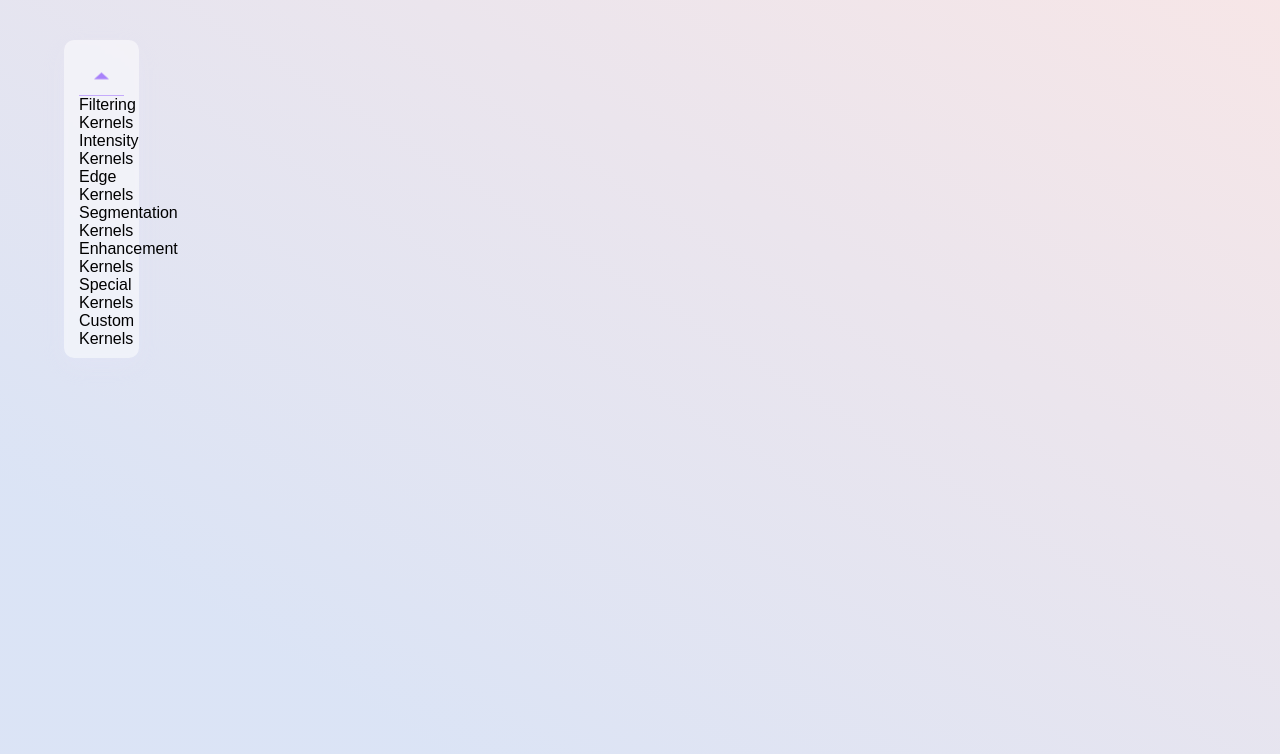
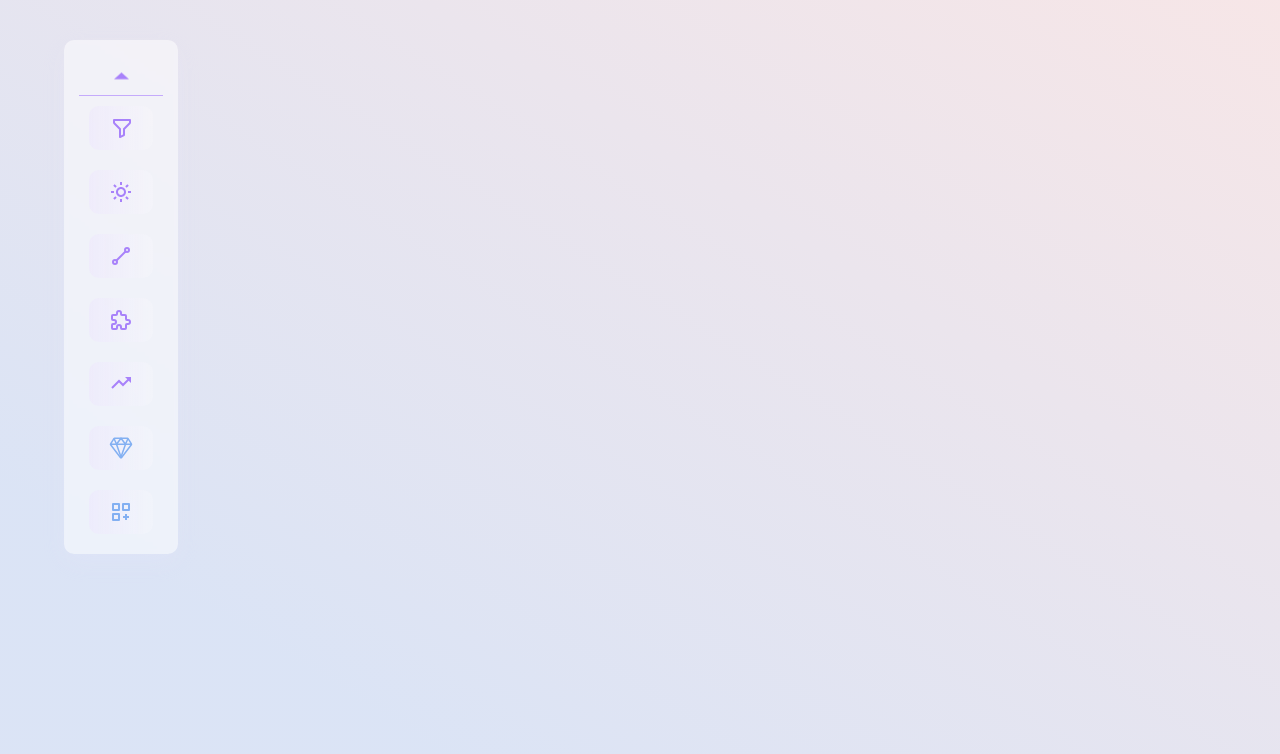
Before and after one commit to kiritoroo/convolution-explore, a React (Vite) app: page / in a window 1280 px wide. Both pictures are taken after a click on the button 101 px from the left and 72 px from the top of the page. Shown: the top 754 px of the page. Built offline with nearby package versions, Linux system fonts and the light colour scheme; a web font is replaced by a local one.

Commit message:
update: kernel category item

```diff
--- a/src/components/2DExperience/KernelCategory.tsx
+++ b/src/components/2DExperience/KernelCategory.tsx
@@ -1,6 +1,4 @@
-import React, { useCallback, useEffect } from "react";
-import * as S from '@style2d/KernelCategory.styled'
-import * as M from '@motion2d/KernelCategory.motion'
+import React, { useCallback, useEffect, useState } from "react";
 import {
   isCollapseVezKernelCategoryState,
   isCollapseHozKernelCategoryState
@@ -9,10 +7,14 @@ import {
   kernelCategoryDataSelector
 } from '@store/selectors'
 import { useRecoilState, useRecoilValue } from "recoil";
+import { KernelCategoryItem } from "@comp2d/KernelCategoryItem";
+import * as S from '@style2d/KernelCategory.styled';
+import * as M from '@motion2d/KernelCategory.motion';
 
-interface IProps { }
+interface IProps {}
 
 export const KernelCategory = React.memo((props: IProps) => {
+  const [isShowButtonCollapseHoz, setisShowButtonCollapseHoz] = useState<boolean>(false)
   const kernelCategoryData = useRecoilValue(kernelCategoryDataSelector);
   const [ isCollapseVez, setIsCollapseVez ] = useRecoilState(isCollapseVezKernelCategoryState);
   const [ isCollapseHoz, setIsCollapseHoz ] = useRecoilState(isCollapseHozKernelCategoryState);
@@ -35,25 +37,29 @@ export const KernelCategory = React.memo((props: IProps) => {
             isCollapseVez={isCollapseVez}/>
         </M.MotionButtonCollapseVez>
 
-        <S.StyledBoudingRectCollapseHoz>
+        <S.StyledBoudingRectCollapseHoz
+          onMouseMove={() => setisShowButtonCollapseHoz(true)}
+          onMouseLeave={() => setisShowButtonCollapseHoz(false)}>
           <M.MotionButtonCollapseHoz
+            isCollapseVez={isCollapseVez}
             isCollapseHoz={isCollapseHoz}
+            isShowButtonCollapseHoz={isShowButtonCollapseHoz}
             onClick={handleButtonCollapseHozClick}>
             <M.MotionIconCollapseHoz
               isCollapseHoz={isCollapseHoz}/>
           </M.MotionButtonCollapseHoz>
         </S.StyledBoudingRectCollapseHoz>
 
-        <M.MotionCategoryListWrapper>
+        {/* <M.MotionCategoryListWrapper> */}
           {kernelCategoryData.categoryList && kernelCategoryData.categoryList.map((item, index) => (
             <M.MotionCategoryWrapper
              key={item.id}
              isCollapseVez={isCollapseVez}
              index={index}>
-              { item.label }
+              <KernelCategoryItem categoryData={item}/>
             </M.MotionCategoryWrapper>
           ))}
-        </M.MotionCategoryListWrapper>
+        {/* </M.MotionCategoryListWrapper> */}
       </S.StyledContainer>
     </React.Fragment>
   )
--- /dev/null
+++ b/src/components/2DExperience/KernelCategoryItem.tsx
@@ -0,0 +1,71 @@
+import React, { ReactNode, useMemo } from "react";
+import { BiFilterAlt, BiSun, BiCustomize, BiTrendingUp } from 'react-icons/bi'
+import { TbLine, TbPuzzle } from 'react-icons/tb'
+import { IoDiamondOutline } from 'react-icons/io5'
+import { TKernelCategory } from "@type/index";
+import {
+  isCollapseHozKernelCategoryState
+} from '@store/atoms';
+import {
+  kernelCategoryDataSelector
+} from '@store/selectors';
+import { useRecoilValue } from "recoil";
+import * as S from '@style2d/KernelCategoryItem.styled';
+import * as M from '@motion2d/KernelCategoryItem.motion';
+
+type TCategoryIconMap = {
+  [key: string]: React.ReactNode;
+}
+
+interface Props {
+  categoryData: TKernelCategory
+}
+
+export const KernelCategoryItem = React.memo(( props: Props ) => {
+  const { categoryData } = props
+
+  const kernelCategoryData = useRecoilValue(kernelCategoryDataSelector)
+  const isCollapseHoz = useRecoilValue(isCollapseHozKernelCategoryState)
+
+  const categoryIconMap = useMemo<TCategoryIconMap>(() => ({
+    filtering: <BiFilterAlt size={'1.5em'} color='#A882FA'/>,
+    intensity: <BiSun size={'1.5em'} color='#A882FA'/>,
+    edge: <TbLine size={'1.5em'} color='#A882FA'/>,
+    segmentation: <TbPuzzle  size={'1.5em'} color='#A882FA'/>,
+    enhancement: <BiTrendingUp size={'1.5em'} color='#A882FA'/>,
+    special: <IoDiamondOutline size={'1.5em'} color='#83B0F2'/>,
+    custom: <BiCustomize size={'1.5em'} color='#83B0F2'/>,
+  }), []);
+
+  const maxLengthLabel = useMemo(() => (
+    kernelCategoryData.categoryList!.reduce((maxLength , item) => {
+      const labelLength = item.label.length
+      return labelLength > maxLength ? labelLength : maxLength;
+    }, 0)
+  ), [])
+
+  return (
+    <React.Fragment>
+      <S.StyledContainer>
+        <M.MotionFlexMain
+          isSelected={false}
+          isCollapseHoz={isCollapseHoz}>
+          <S.StyledFlexChild>
+            <S.StyledIconWrapper>
+              { categoryIconMap[`${categoryData.id}`]}
+            </S.StyledIconWrapper>
+            <M.MotionLabelWrapper
+              isCollapseHoz={isCollapseHoz}
+              maxLength={maxLengthLabel}>
+              { categoryData.label }
+            </M.MotionLabelWrapper>
+          </S.StyledFlexChild>
+          <M.MotionCountWrapper
+            isCollapseHoz={isCollapseHoz}>
+            { kernelCategoryData.dataCountById[`${categoryData.id}`] }
+          </M.MotionCountWrapper>
+        </M.MotionFlexMain>
+      </S.StyledContainer>
+    </React.Fragment>
+  )
+})
--- a/src/components/2DExperience/Loading.tsx
+++ b/src/components/2DExperience/Loading.tsx
@@ -1,6 +1,6 @@
-import React, { useEffect } from 'react'
-import * as S from '@style2d/Loading.styled'
-import * as M from '@motion2d/Loading.motion'
+import React, { useEffect } from 'react';
+import * as S from '@style2d/Loading.styled';
+import * as M from '@motion2d/Loading.motion';
 
 interface IProps {
 }
--- a/src/motions/2DExperience/KernelCategory.motion.tsx
+++ b/src/motions/2DExperience/KernelCategory.motion.tsx
@@ -1,7 +1,8 @@
-import React, { useCallback, useRef } from 'react';
+import React, { useCallback, useEffect, useRef } from 'react';
 import {
   Transition,
-  Variants
+  Variants,
+  useAnimate
 } from 'framer-motion';
 import {
   StyledButtonCollapseVez,
@@ -73,11 +74,13 @@ export const MotionIconCollapseVez: React.FC<IIconCollapseVezProps> = React.memo
 
 interface IButtonCollapseHozProps {
   children: React.ReactNode,
+  isCollapseVez: boolean,
   isCollapseHoz: boolean,
+  isShowButtonCollapseHoz: boolean,
   onClick: () => void
 }
 export const MotionButtonCollapseHoz: React.FC<IButtonCollapseHozProps> = React.memo(( props ) => {
-  const { children, isCollapseHoz, onClick } = props
+  const { children, isCollapseVez, isCollapseHoz, isShowButtonCollapseHoz, onClick } = props
 
   const variants = useRef<Variants>({
     collapse: { opacity: 0, scale: 1, left: -10, pointerEvents: 'none' },
@@ -92,8 +95,8 @@ export const MotionButtonCollapseHoz: React.FC<IButtonCollapseHozProps> = React.
     <StyledButtonCollapseHoz
       onClick={handleClick}
       variants={ variants.current }
-      initial={ isCollapseHoz ? 'collapse' : 'expand' }
-      animate={ isCollapseHoz ? 'collapse' : 'expand' }
+      initial={ !isCollapseVez && (!isCollapseHoz || isShowButtonCollapseHoz) ? 'expand' : 'collapse' }
+      animate={ !isCollapseVez && (!isCollapseHoz || isShowButtonCollapseHoz) ? 'expand' : 'collapse' }
     >
       { children }
     </StyledButtonCollapseHoz>
@@ -154,7 +157,7 @@ export const MotionCategoryWrapper: React.FC<ICategoryWrapperProps> = React.memo
   const { children, isCollapseVez, index } = props
 
   const transition = useRef<Transition>({
-    duration: 0.2, delay: index * 0.05
+    duration: 0.2, delay: index * 0.05, type: 'keyframes'
   });
 
   const variants = useRef<Variants>({
@@ -162,8 +165,19 @@ export const MotionCategoryWrapper: React.FC<ICategoryWrapperProps> = React.memo
     expand: { opacity: 1, scale: 1, height: 'auto' }
   });
 
+  const [scope, animate] = useAnimate()
+
+  useEffect(() => {
+    if (isCollapseVez) {
+      animate(scope.current, { width: 0 }, { duration: 0.3, delay: index * 0.05 })
+    } else {
+      animate(scope.current, { width: 'auto' }, { duration: 0.5, delay:  -0.2 })
+    }
+  }, [isCollapseVez])
+
   return (
     <StyledCategoryWrapper
+      ref={scope}
       variants={ variants.current }
       transition={ transition.current }
       style={{ originX: 0.5, originY: 0 }}
--- /dev/null
+++ b/src/motions/2DExperience/KernelCategoryItem.motion.tsx
@@ -0,0 +1,115 @@
+import React, { useCallback, useEffect, useMemo, useRef } from 'react';
+import {
+  Transition,
+  Variants
+} from 'framer-motion';
+import {
+  StyledFlexMain,
+  StyledFlexChild,
+  StyledLabelWrapper,
+  StyledCountWrapper
+} from '@style2d/KernelCategoryItem.styled'
+
+interface IFlexMainProps {
+  children: React.ReactNode
+  isCollapseHoz: boolean
+  isSelected: boolean
+}
+export const MotionFlexMain: React.FC<IFlexMainProps> = React.memo(( props ) => {
+  const { children, isCollapseHoz, isSelected } = props
+
+  const transition = useRef<Transition>({
+    duration: 2, repeat: Infinity, ease: "linear"
+  });
+
+  const variants = useRef<Variants>({
+    unselect: { background:
+      "linear-gradient(to right, rgb(237, 230, 253, 0.5) 0%, rgb(255, 255, 255, 0.2) 100%)"
+    },
+    selected: !isCollapseHoz ? { background: [
+      "linear-gradient(to right, rgb(197, 171, 251, 0.5) -200%, rgb(255, 255, 255, 0.2) -100%, rgb(197, 171, 251, 0.5) 0%, rgb(255, 255, 255, 0.2) 100%)",
+      "linear-gradient(to right, rgb(197, 171, 251, 0.5) -100%, rgb(255, 255, 255, 0.2) 0%, rgb(197, 171, 251, 0.5) 100%, rgb(255, 255, 255, 0.2) 200%)",
+      "linear-gradient(to right, rgb(197, 171, 251, 0.5) 0%, rgb(255, 255, 255, 0.2) 100%, rgb(197, 171, 251, 0.5) 200%, rgb(255, 255, 255, 0.2) 300%)"
+    ]} : { background: [
+      "linear-gradient(to right, rgb(216, 199, 252, 0.5) -200%, rgb(255, 255, 255, 0.2) -100%, rgb(216, 199, 252, 0.5) 0%, rgb(255, 255, 255, 0.2) 100%)",
+      "linear-gradient(to right, rgb(216, 199, 252, 0.5) -100%, rgb(255, 255, 255, 0.2) 0%, rgb(216, 199, 252, 0.5) 100%, rgb(255, 255, 255, 0.2) 200%)",
+      "linear-gradient(to right, rgb(216, 199, 252, 0.5) 0%, rgb(255, 255, 255, 0.2) 100%, rgb(216, 199, 252, 0.5) 200%, rgb(255, 255, 255, 0.2) 300%)"
+    ]},
+  });
+
+
+  return (
+    <StyledFlexMain
+      variants={variants.current}
+      transition={transition.current}
+      initial={"hidden"}
+      animate={ isSelected ? "selected" : "unselect" }
+    >
+      { children }
+    </StyledFlexMain>
+  )
+})
+
+interface ILabelWrapperProps {
+  children: React.ReactNode
+  isCollapseHoz: boolean,
+  maxLength: number
+}
+export const MotionLabelWrapper: React.FC<ILabelWrapperProps> = React.memo(( props ) => {
+  const { children, isCollapseHoz, maxLength } = props
+  const labelRef = useRef<any>(null);
+  const fontSize = useRef<any>(null);
+
+  const transition = useRef<Transition>({});
+
+  const variants = useMemo<Variants>(() => ({
+    collapse: { opacity: 0, scaleX: 0, width: 0, height: 0 },
+    expand: { opacity: 1, scaleX: 1, width: maxLength * fontSize.current/2+10, height: 'auto' }
+  }), [maxLength, fontSize.current]);
+
+  useEffect(() => {
+    if (labelRef.current) {
+      fontSize.current = parseFloat(window.getComputedStyle(labelRef.current).getPropertyValue("font-size"));
+    }
+  }, []);
+
+  return (
+    <StyledLabelWrapper
+      ref={labelRef}
+      variants={ variants }
+      transition={ transition.current }
+      style={{ originX: 0, originY: 0.5 }}
+      initial={ isCollapseHoz ? "collapse" : "expand" }
+      animate={ isCollapseHoz ? "collapse" : "expand" }
+    >
+      { children }
+    </StyledLabelWrapper>
+  )
+})
+
+interface ICountWrapperProps {
+  children: React.ReactNode
+  isCollapseHoz: boolean
+}
+export const MotionCountWrapper: React.FC<ICountWrapperProps> = React.memo(( props ) => {
+  const { children, isCollapseHoz } = props
+
+  const transition = useRef<Transition>({});
+
+  const variants = useRef<Variants>({
+    collapse: { opacity: 0, scale: 0, width: 0, height: 0, marginLeft: 0 },
+    expand: { opacity: 1, scale: 1, width: '25px', height: '25px', marginLeft: 20 }
+  });
+
+  return (
+    <StyledCountWrapper
+      variants={ variants.current }
+      transition={ transition.current }
+      style={{ originX: 0, originY: 0.5 }}
+      initial={ isCollapseHoz ? "collapse" : "expand" }
+      animate={ isCollapseHoz ? "collapse" : "expand" }
+    >
+      { children }
+    </StyledCountWrapper>
+  )
+})
--- a/src/stores/selectors.ts
+++ b/src/stores/selectors.ts
@@ -28,12 +28,12 @@ export const kernelCategoryDataSelector = selector({
       return dataCount
     }) ?? []
 
-    // const dataCountById: Record<string, number> = {};
-    // categoryList?.forEach(category => {
-    //   const categoryId = category.id;
-    //   const dataCount = category.infoList.reduce((count, info) => count + info.dataList.length, 0);
-    //   dataCountById[categoryId] = dataCount;
-    // }) ?? {}
+    const dataCountById: Record<string, number> = {};
+    categoryList?.forEach(category => {
+      const categoryId = category.id;
+      const dataCount = category.infoList.reduce((count, info) => count + info.dataList.length, 0);
+      dataCountById[categoryId] = dataCount;
+    }) ?? {}
 
     const infoListByCategory: Record<string, TKernelInfo[]> = {};
     categoryList?.forEach(category => {
@@ -108,7 +108,7 @@ export const kernelCategoryDataSelector = selector({
     return {
       categoryList,
       dataCount,
-      // dataCountById,
+      dataCountById,
       infoListByCategory,
       dataListByCategory,
       // dataListByInfoByCategory,
--- /dev/null
+++ b/src/styles/2DExperience/KernelCategoryItem.styled.ts
@@ -0,0 +1,63 @@
+import styled from "styled-components";
+import { motion } from "framer-motion";
+
+export const StyledContainer = styled(motion.div)`
+  margin: 10px 10px;
+  width: auto;
+  height: auto;
+
+  &:hover {
+    cursor: pointer;
+  }
+`
+
+export const StyledFlexMain = styled(motion.div)`
+  display: flex;
+  flex-direction: row;
+  justify-content: space-between;
+  align-items: center;
+  padding: 0 10px;
+  border-radius: 10px;
+  background: linear-gradient(to right, rgb(237, 230, 253, 0.5) 0%, rgb(255, 255, 255, 0.2) 100%);
+  width: auto;
+  height: auto;
+`
+
+export const StyledFlexChild = styled(motion.div)`
+  display: flex;
+  flex-direction: row;
+  justify-content: flex-start;
+  align-items: center;
+  flex-grow: 1;
+  overflow: hidden;
+  width: auto;
+  height: auto;
+`
+
+export const StyledIconWrapper = styled.div`
+  display: flex;
+  align-items: center;
+  justify-content: center;
+  padding: 10px 10px;
+`
+
+export const StyledLabelWrapper = styled(motion.div)`
+  width: auto;
+  height: auto;
+  white-space: nowrap;
+  overflow: hidden;
+  font-size: 0.9rem;
+`
+
+export const StyledCountWrapper = styled(motion.div)`
+  height: 25px;
+  width: 25px;
+  display: flex;
+  align-items: center;
+  justify-content: center;
+  border-radius: 5px;
+  background: #FFFFFF;
+  color: #A882FA;
+  font-size: 0.75em;
+  font-weight: bold;
+`
```
